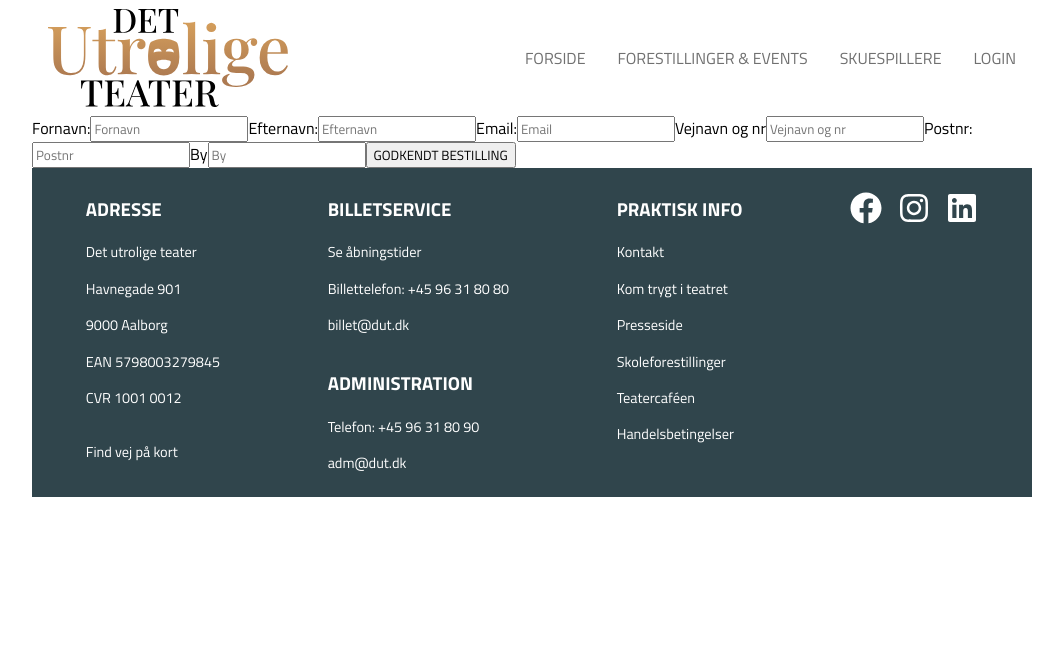
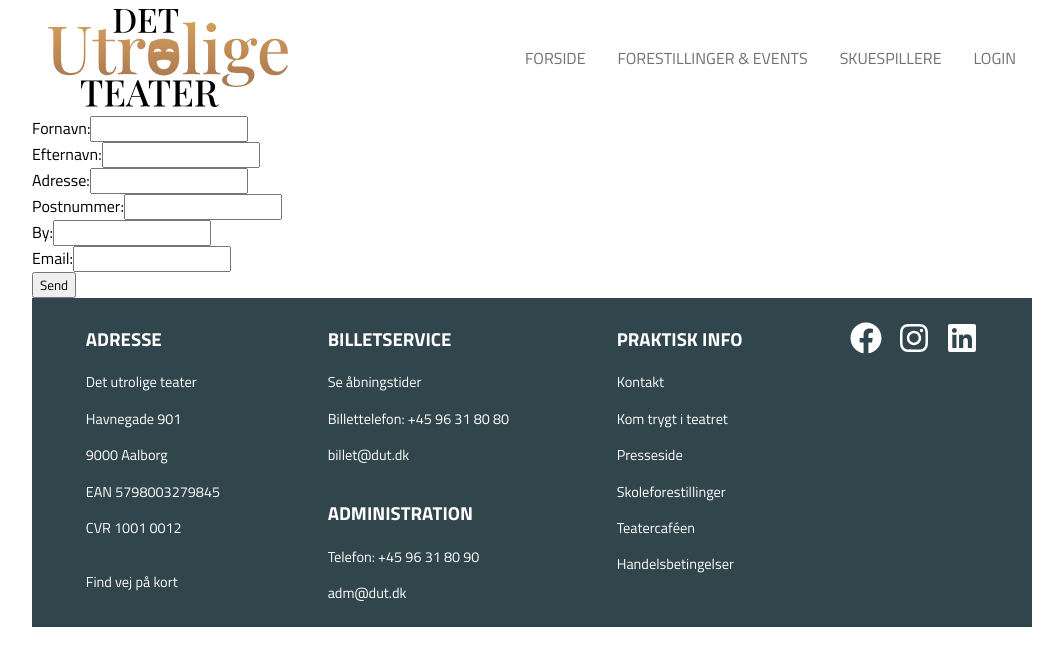
Before and after one commit to trayana-hansen/theater, a React (Create React App) app: page /tickets/1 in a window 1280 px wide. Shown: the top 666 px of the page, without its empty margins (108-1171 px from the left). Built offline with nearby package versions, Linux system fonts and the light colour scheme; no server answers.

Commit message:
buy_ticket_price

```diff
--- a/src/Components/Pages/Login/Login.jsx
+++ b/src/Components/Pages/Login/Login.jsx
@@ -1,7 +1,6 @@
 import { useAuth } from "../../App/Auth/AuthProvider";
 import { useForm } from "react-hook-form";
 import axios from "axios";
-import { useState } from "react";
 import "./Login.scss";
 import Profile from "../../Pages/Profile/Profile";
 
--- a/src/Components/Pages/Tickets/Tickets.jsx
+++ b/src/Components/Pages/Tickets/Tickets.jsx
@@ -1,161 +1,145 @@
 import axios from "axios";
-import React, { useEffect, useState } from "react";
+import { useForm } from "react-hook-form";
+import { useAuth } from "../../App/Auth/AuthProvider";
 import { useParams } from "react-router-dom";
-import { useAuth } from "../../App/Auth/AuthProvider";
 
+/**
+ * Post Component
+ * Formular til at poste data til API
+ */
 const Tickets = () => {
-  // State to store event data
-  const [data, setData] = useState([{}]);
-
-  // Get the `event_id` parameter from the route using `useParams` hook
+  const { loginData } = useAuth();
   const { event_id } = useParams();
 
-  // Function to format a date in a user-friendly format
-  const formatDate = (dateNew) => {
-    const date = new Date(dateNew);
-    const options = { day: "2-digit", month: "short", year: "numeric" };
-    return date.toLocaleDateString("da-DK", options);
-  };
+  const {
+    register,
+    handleSubmit,
+    formState: { errors },
+  } = useForm();
 
-  // Effect to fetch data when the component mounts or `event_id` changes
-  useEffect(() => {
-    // Construct the URL to fetch event details based on the `event_id`
-    const url = `http://localhost:4000/events/${event_id}`;
+  const formSubmit = async (formObject) => {
+    const api_endpoint = "http://localhost:4000/reservations";
 
-    // Function to fetch event data from the API
-    const getData = async () => {
-      try {
-        // Send a GET request to the API endpoint
-        const result = await axios.get(url);
+    const formData = new URLSearchParams();
+    formData.append("event_id", event_id); // Use the event_id from URL params
+    formData.append("firstname", formObject.firstname);
+    formData.append("lastname", formObject.lastname);
+    formData.append("address", formObject.address);
+    formData.append("zipcode", formObject.zipcode);
+    formData.append("city", formObject.city);
+    formData.append("email", formObject.email);
+    formData.append("seats[0]", 1);
+    formData.append("seats[1]", 2);
 
-        // Log the result to the console for debugging
-        console.log(result);
+    console.log(...formData);
 
-        // Update the `data` state with the received event data
-        setData(result.data);
-      } catch (err) {
-        // Handle any errors by logging them to the console
-        console.error(err);
-      }
+    const options = {
+      headers: {
+        Authorization: `Bearer ${loginData.access_token}`,
+      },
     };
 
-    // Call the `getData` function to fetch event data
-    getData();
-  }, [event_id]); // Run the effect whenever `event_id` changes
-
-  const { loginData } = useAuth();
-  const [firstname, setFirstName] = useState("");
-  const [lastname, setLastName] = useState("");
-  const [email, setEmail] = useState("");
-  const [address, setAddress] = useState("");
-  const [zipcode, setZipcode] = useState("");
-  const [city, setCity] = useState("");
-  const [message, setMessage] = useState("");
-
-  let handleSubmit = async (e) => {
-    e.preventDefault();
-    console.log(e);
     try {
-      let res = await fetch("http://localhost:4000/reservations", {
-        method: "POST",
-        body: JSON.stringify({
-          event_id: event_id,
-          firstname: firstname,
-          lastname: lastname,
-          email: email,
-          address: address,
-          zipcode: zipcode,
-          city: city,
-        }),
-        headers: {
-          Authorization: `Bearer ${loginData.access_token}`,
-        },
-      });
-
-      if (res.status === 200) {
-        setFirstName("");
-        setLastName("");
-        setEmail("");
-        setAddress("");
-        setZipcode("");
-        setCity("");
-
-        setMessage("Reservation bekræftet");
-      } else {
-        setMessage("Fejl opståede ved bekræftelset");
+      const result = await axios.post(api_endpoint, formData, options);
+      if (result.data) {
+        console.log(result.data);
       }
-    } catch (err) {
-      console.log(err);
+    } catch (error) {
+      console.error(error);
     }
   };
 
   return (
-    <div className="reservation">
-      <form onSubmit={handleSubmit}>
-        <label>
-          Fornavn:
+    <div>
+      <form onSubmit={handleSubmit(formSubmit)}>
+        <input type="hidden" value={event_id} {...register("event_id")} />
+        <div>
+          <label htmlFor="firstname">Fornavn:</label>
           <input
-            type="text"
-            name="firstname"
-            value={firstname}
-            placeholder="Fornavn"
-            onChange={(e) => setFirstName(e.target.value)}
+            {...register("firstname", {
+              required: "Du skal indtaste dit fornavn",
+              pattern: {
+                value: /^[A-Za-z]+$/i,
+                message: "Du skal indtaste et gyldigt navn",
+              },
+            })}
           />
-        </label>
-        <label>
-          Efternavn:
+          {errors.firstname && <span>{errors.firstname.message}</span>}
+        </div>
+
+        <div>
+          <label htmlFor="lastname">Efternavn:</label>
           <input
-            type="text"
-            name="lastname"
-            value={lastname}
-            placeholder="Efternavn"
-            onChange={(e) => setLastName(e.target.value)}
+            {...register("lastname", {
+              required: "Du skal indtaste dit efternavn",
+              pattern: {
+                value: /^[A-Za-z]+$/i,
+                message: "Du skal indtaste et gyldigt navn",
+              },
+            })}
           />
-        </label>
-        <label>
-          Email:
+          {errors.lastname && <span>{errors.lastname.message}</span>}
+        </div>
+
+        <div>
+          <label htmlFor="address">Adresse:</label>
           <input
-            type="email"
-            name="email"
-            value={email}
-            placeholder="Email"
-            onChange={(e) => setEmail(e.target.value)}
+            {...register("address", {
+              required: "Du skal indtaste din adresse",
+            })}
           />
-        </label>
-        <label>
-          Vejnavn og nr
+          {errors.address && <span>{errors.address.message}</span>}
+        </div>
+
+        <div>
+          <label htmlFor="zipcode">Postnummer:</label>
           <input
-            type="text"
-            name="address"
-            value={address}
-            placeholder="Vejnavn og nr"
-            onChange={(e) => setAddress(e.target.value)}
+            {...register("zipcode", {
+              required: "Du skal indtaste dit postnummer",
+              pattern: {
+                value: /^[0-9]+$/i,
+                message: "Du skal indtaste et gyldigt postnummer",
+              },
+              min: {
+                value: 999,
+                message: "Postnummer kan ikke være mindre end 1000",
+              },
+              max: {
+                value: 9990,
+                message: "Postnummer kan ikke være større end 9990",
+              },
+            })}
           />
-        </label>
-        <label>
-          Postnr:
+          {errors.zipcode && <span>{errors.zipcode.message}</span>}
+        </div>
+
+        <div>
+          <label htmlFor="city">By:</label>
           <input
-            type="number"
-            name="zipcode"
-            value={zipcode}
-            placeholder="Postnr"
-            onChange={(e) => setZipcode(e.target.value)}
+            {...register("city", {
+              required: "Du skal indtaste et bynavn",
+            })}
           />
-        </label>
-        <label>
-          By
+          {errors.city && <span>{errors.city.message}</span>}
+        </div>
+
+        <div>
+          <label htmlFor="email">Email:</label>
           <input
-            type="text"
-            name="city"
-            value={city}
-            placeholder="By"
-            onChange={(e) => setCity(e.target.value)}
+            {...register("email", {
+              required: "Du skal indtaste din email",
+              pattern: {
+                value: /^\S+@\S+$/,
+                message: "Du skal indtaste en gyldig mailadresse",
+              },
+            })}
           />
-        </label>
+          {errors.email && <span>{errors.email.message}</span>}
+        </div>
 
-        <button type="submit">GODKENDT BESTILLING</button>
-
-        <div className="message">{message ? <p>{message}</p> : null}</div>
+        <div>
+          <button>Send</button>
+        </div>
       </form>
     </div>
   );
--- a/src/Components/Partials/Nav/NavBar.jsx
+++ b/src/Components/Partials/Nav/NavBar.jsx
@@ -2,11 +2,13 @@ import { useState } from "react";
 import { NavLink } from "react-router-dom";
 import "./NavBar.scss";
 import Logo from "../../../Assets/SVG/logo.svg";
+import { useAuth } from "../../App/Auth/AuthProvider";
 
 const NavBar = () => {
   /* Setting up the variable to handle the state of mobile menu */
 
   const [isNavExpanded, setIsNavExpanded] = useState(false);
+  const { loginData } = useAuth();
   return (
     <>
       {/* Start of the navigation component */}
@@ -92,8 +94,17 @@ const NavBar = () => {
                 SKUESPILLERE
               </NavLink>
             </li>
-
             <li>
+              {loginData ? (
+                <NavLink
+                  to="/login"
+                  style={({ isActive }) => ({
+                    color: isActive ? "#d39d5b" : "#707070",
+                  })}
+                >
+                  MIN SIDE
+                </NavLink>
+              ) : (
                 <NavLink
                   to="/login"
                   style={({ isActive }) => ({
@@ -102,6 +113,7 @@ const NavBar = () => {
                 >
                   LOGIN
                 </NavLink>
+              )}
             </li>
           </ul>
         </div>
```
Lines whose indentation alone changed are shown as unchanged.
